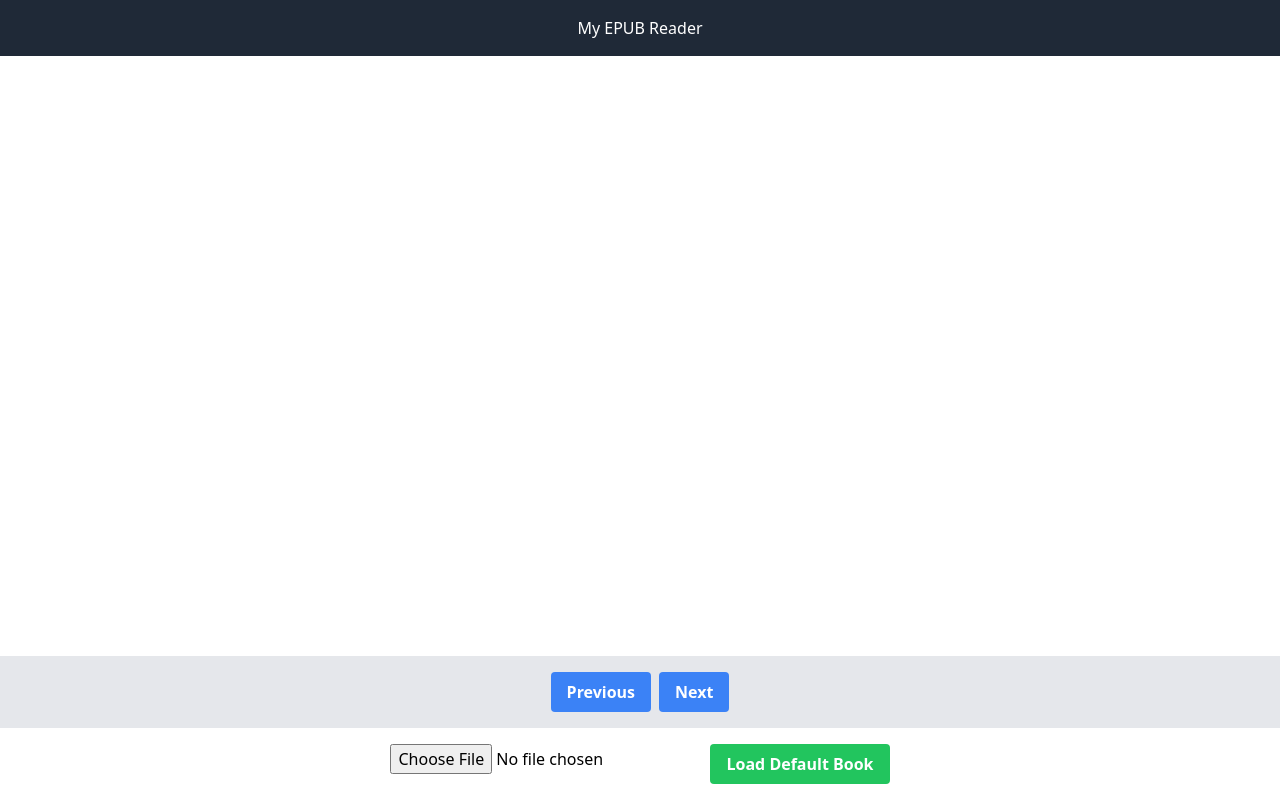
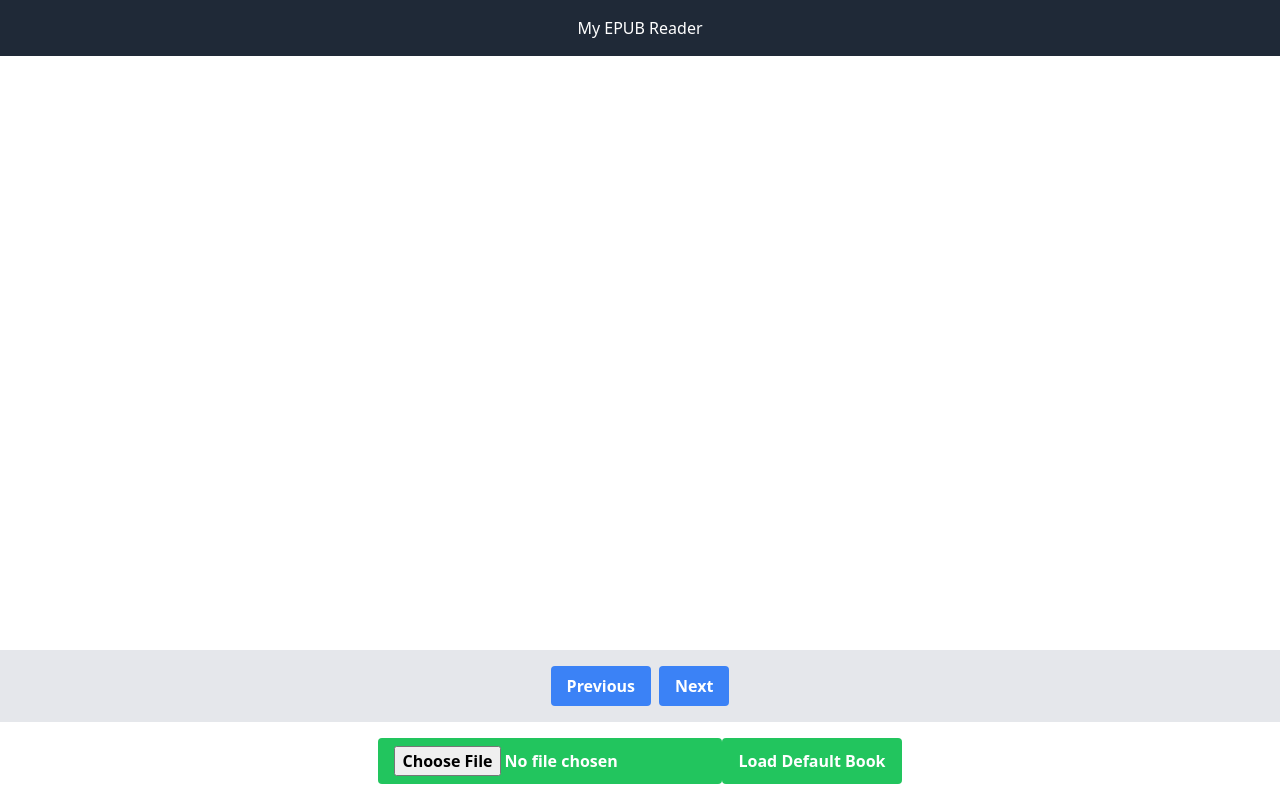
Before and after one commit to pranavmodi/readAI, a Vue app in the folder epub-reader-frontend/: page / in a window 1280 px wide. Built offline with nearby package versions, Linux system fonts and the light colour scheme; no server answers.

Commit message:
update button

```diff
--- a/epub-reader-frontend/src/App.vue
+++ b/epub-reader-frontend/src/App.vue
@@ -15,7 +15,7 @@
       </button>
     </footer>
     <div class="flex justify-center p-4">
-      <input type="file" @change="onFileChange" class="mr-2">
+      <input type="file" @change="onFileChange" class="bg-green-500 hover:bg-green-700 text-white font-bold py-2 px-4 rounded">
       <button @click="loadDefaultBook" class="bg-green-500 hover:bg-green-700 text-white font-bold py-2 px-4 rounded">
         Load Default Book
       </button>
```
